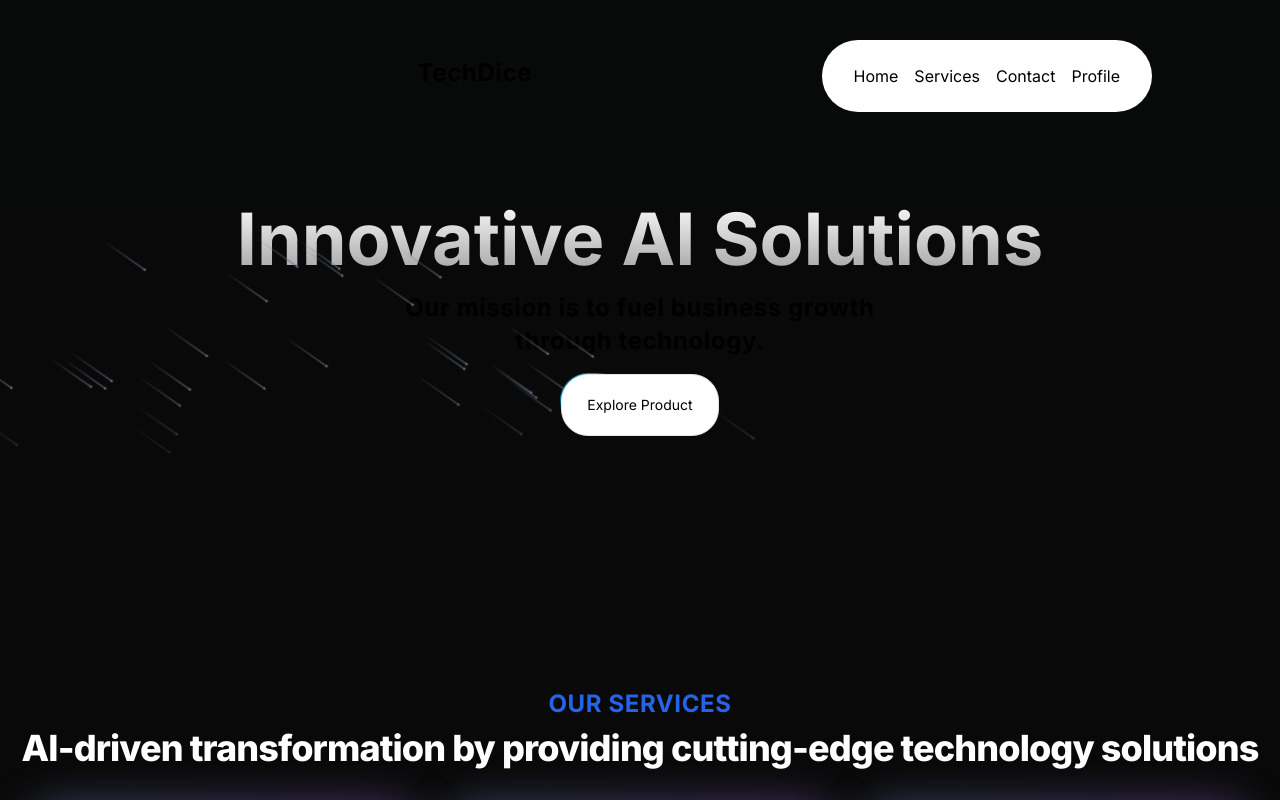
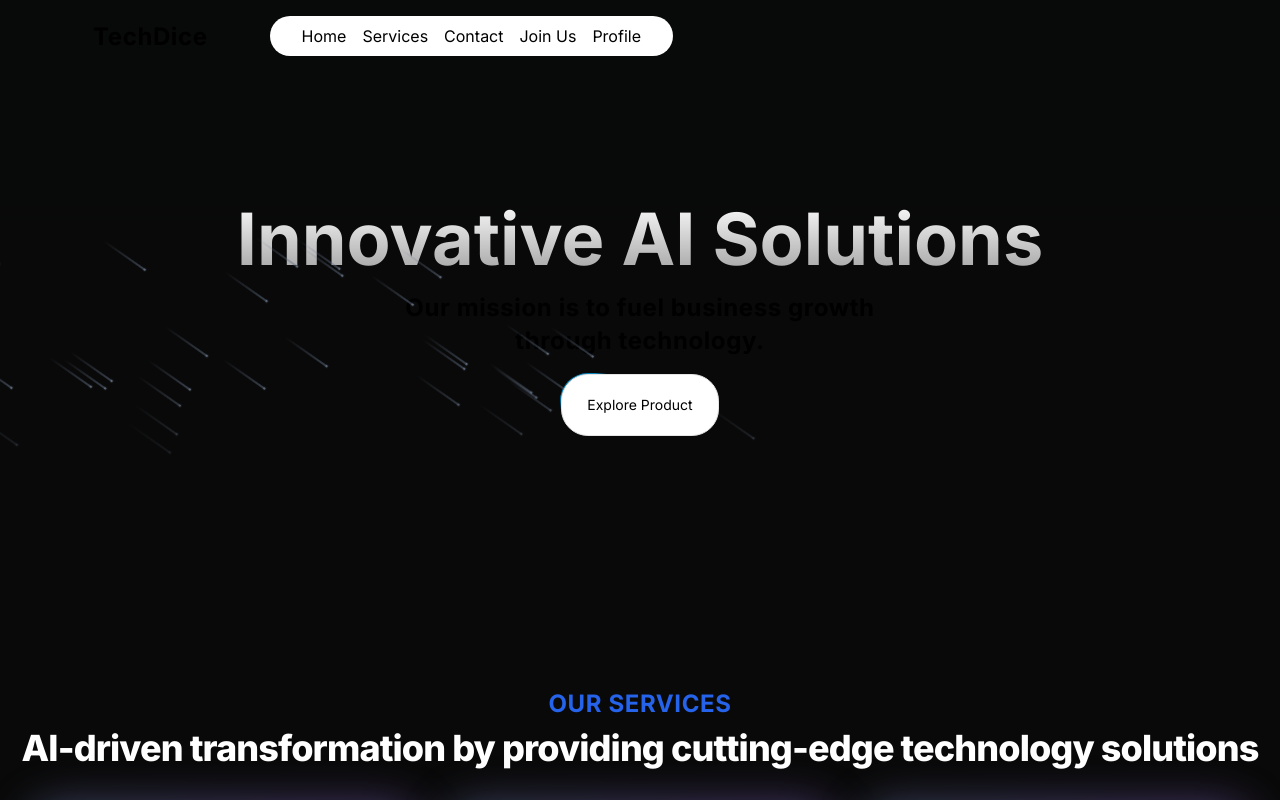
Before and after one commit to ananyajain10/naxrApp, a Next.js app: page / in a window 1280 px wide. Shown: the top 800 px of the page. Built offline with nearby package versions, Linux system fonts and the light colour scheme.

Commit message:
modify navbar layout

```diff
--- a/src/components/Navbar.tsx
+++ b/src/components/Navbar.tsx
@@ -39,7 +39,7 @@ function Navbar({ className }: { className?: string }) {
       </div>
   )}
     <div
-      className={cn("fixed top-10 inset-x-0 max-w-5xl mx-auto z-50 flex flex-row justify-between", className)}
+      className={cn("fixed top-4 inset-x-0 max-w-5xl w-[55%] mx-left z-50 flex flex-row justify-around items-center", className)}
     >
       <ToastContainer />
 <div>
@@ -82,12 +82,20 @@ function Navbar({ className }: { className?: string }) {
           >Contact Us</MenuItem>
             </Link>
 
+            <Link href={"/apply"}>
+            <MenuItem
+            setActive={setActive}
+            active={active}
+            item="Join Us"
+          >Join Us</MenuItem>
+            </Link>
+
             <MenuItem setActive={setActive} active={active} item="Profile">
             <div className="flex flex-col space-y-4 text-sm">
             {loggedIn ? (
               <>
                 <HoveredLink href="" onClick={(e) => handleLogout(e)}>Log out</HoveredLink>
-                <HoveredLink href="/dasboard">Dashboard</HoveredLink>
+                <HoveredLink href="/dashboard">Dashboard</HoveredLink>
               </>
             ) : (
               <>
--- a/src/components/ui/navbar-menu.tsx
+++ b/src/components/ui/navbar-menu.tsx
@@ -70,7 +70,7 @@ export const Menu = ({
   return (
     <nav
       onMouseLeave={() => setActive(null)} // resets the state
-      className="relative rounded-full boder border-transparent dark:bg-black dark:border-white/[0.2] bg-white shadow-input flex justify-center space-x-4 px-8 py-6 "
+      className="relative rounded-full boder border-transparent dark:bg-black dark:border-white/[0.2] bg-white shadow-input flex justify-around items-center space-x-4 px-8 py-2 "
     >
       {children}
     </nav>
--- a/src/components/ui/text-generate-effect.tsx
+++ b/src/components/ui/text-generate-effect.tsx
@@ -44,7 +44,7 @@ export const TextGenerateEffect = ({
 
   return (
     <div className={cn("font-bold", className)}>
-      <div className="mt-4">
+      <div className="">
         <div className=" dark:text-white text-black text-2xl leading-snug tracking-wide">
           {renderWords()}
         </div>
```
